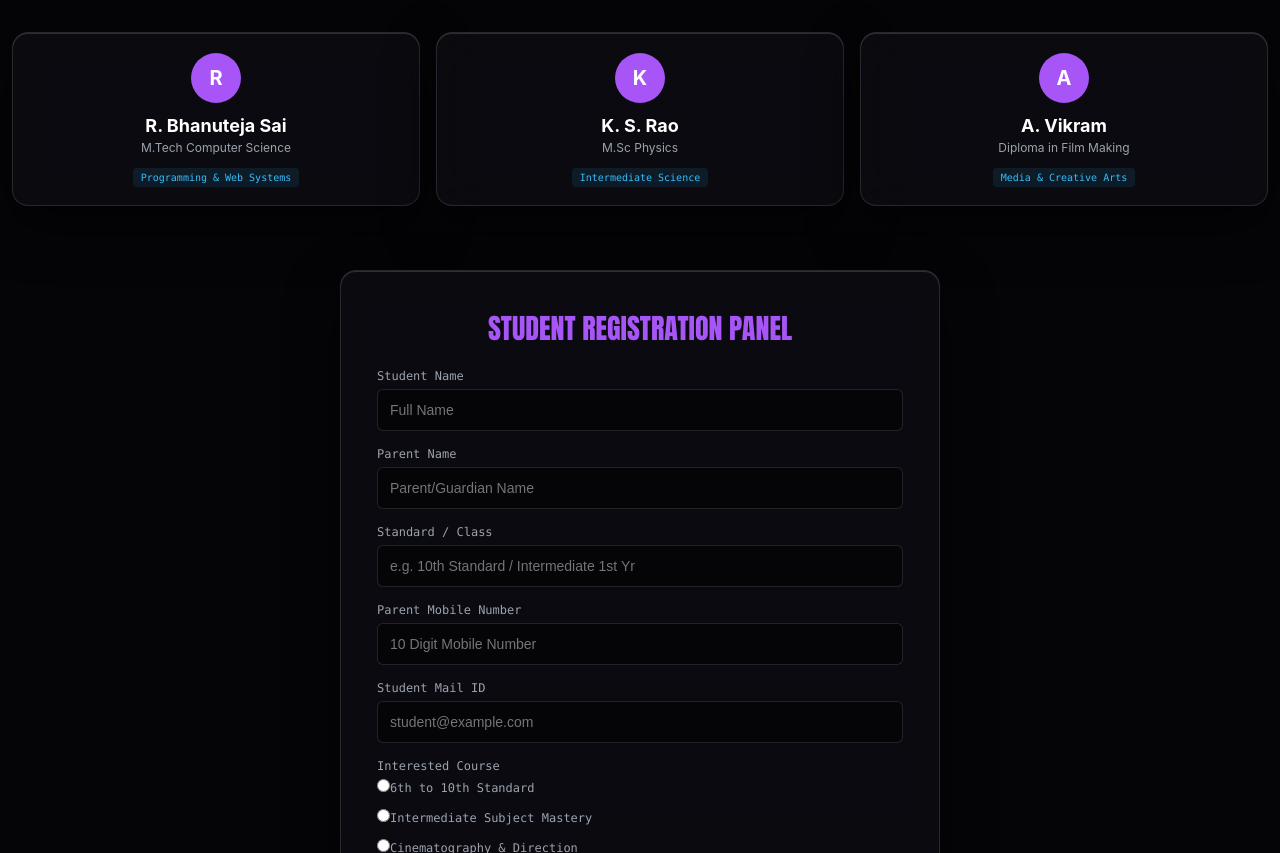
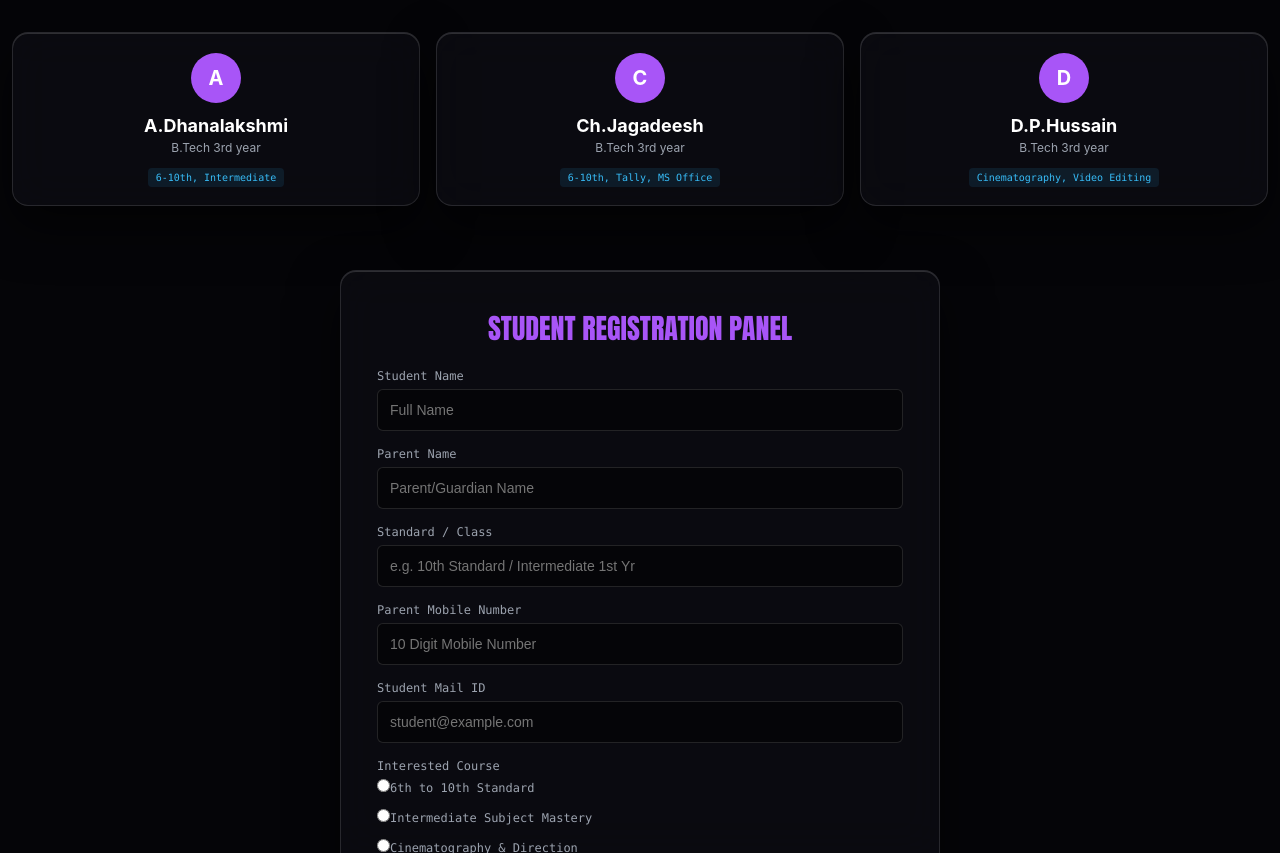
Before and after one commit to lilhomies-tuts/LilHomiesTuts, a Vue app in the folder lil-homies-academy/: page / in a window 1280 px wide. Shown: the part 1236-2089 px from the top of the page. Built offline with nearby package versions, Linux system fonts and the light colour scheme; no server answers.

Commit message:
Update faculty

```diff
--- a/lil-homies-academy/src/components/FacultyRoster.vue
+++ b/lil-homies-academy/src/components/FacultyRoster.vue
@@ -27,9 +27,9 @@ class Faculty {
 
 // Add faculty members easily using the class instantiation
 const faculties = reactive([
-  new Faculty("R. Bhanuteja Sai", "M.Tech Computer Science", "Programming & Web Systems"),
-  new Faculty("K. S. Rao", "M.Sc Physics", "Intermediate Science"),
-  new Faculty("A. Vikram", "Diploma in Film Making", "Media & Creative Arts")
+  new Faculty("A.Dhanalakshmi", "B.Tech 3rd year", "6-10th, Intermediate"),
+  new Faculty("Ch.Jagadeesh", "B.Tech 3rd year", "6-10th, Tally, MS Office"),
+  new Faculty("D.P.Hussain", "B.Tech 3rd year", "Cinematography, Video Editing"),
 ]);
 </script>
 
```
